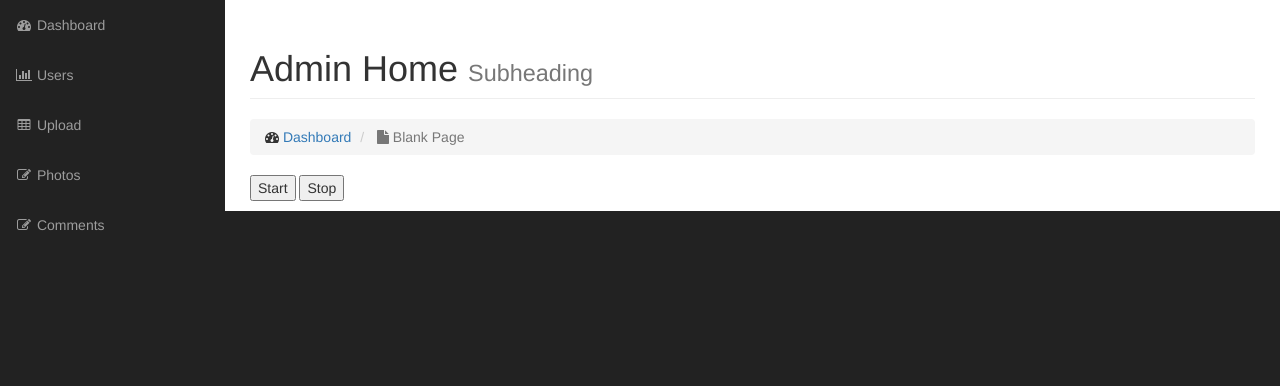
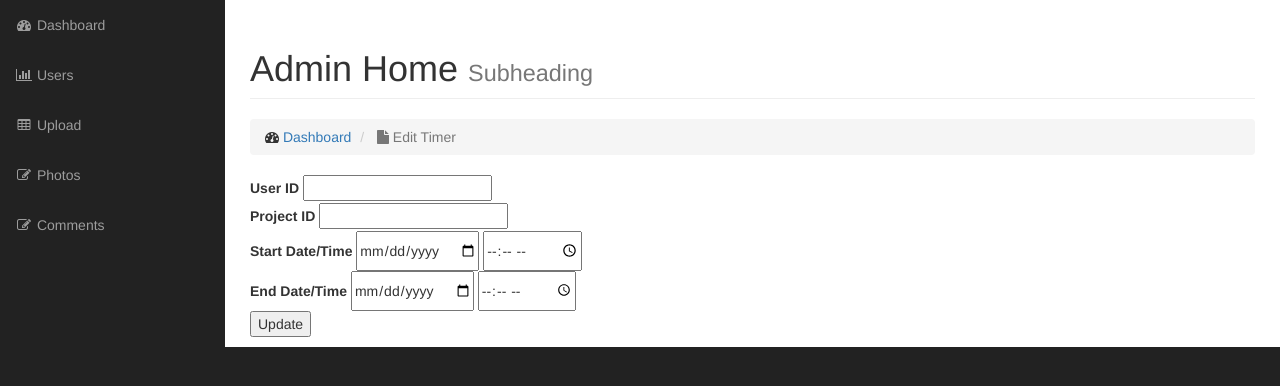
Before and after one commit to nkonstantino/timer, a PHP site: page /edit_timer.php in a window 1280 px wide. Shown: the part 51-437 px from the top of the page. Run offline with PHP 8.4, Linux system fonts and the light colour scheme; grey boxes labelled with a size stand in for pictures from a placeholder-image service; some libraries are stand-ins or nearby versions.

Commit message:
branch time

```diff
--- a/edit_timer.php
+++ b/edit_timer.php
@@ -8,10 +8,68 @@
             <?php include("includes/side_nav.php"); ?>
             <!-- /.navbar-collapse -->
         </nav>
+<?php
+//Send edited information to the server!
+//POST data to variables
+//convert back to unix time.
+//get E_time
+//SQL UPDATE query
 
+?>
         <div id="page-wrapper">
 
-            <?php include("includes/admin_content.php"); ?>
+            <div class="container-fluid">
+
+                <!-- Page Heading -->
+                <div class="row">
+                    <div class="col-lg-12">
+                        <h1 class="page-header">
+                            Admin Home
+                            <small>Subheading</small>
+                        </h1>
+                        <ol class="breadcrumb">
+                            <li>
+                                <i class="fa fa-dashboard"></i>  <a href="index.html">Dashboard</a>
+                            </li>
+                            <li class="active">
+                                <i class="fa fa-file"></i> Edit Timer
+                            </li>
+                        </ol>
+                    </div>
+                    <?php
+                    //Fill in form information!
+                    //GET T_id
+                    //SQL T_id, output U_id, P_id, S_time, E_time
+                    //convert S_time and E_time to date and time.
+                    if(isset($_GET['t_id'])){
+                        $t_id = $_GET['t_id'];
+                        $sql = "SELECT * FROM timer WHERE T_id = {$t_id}";
+                    }
+
+
+
+                    ?>
+                    <div class="col-lg-12">
+                            <form action="" method="post">
+                                   <!--T_id, U_id, P_id, S_time, E_time-->
+                                    <label for="u_id">User ID</label>
+                                    <input type="text" id="u_id"><br>
+                                    <label for="p_id">Project ID</label>
+                                    <input type="text" id="p_id"><br>
+                                    <label for="s_date">Start Date/Time</label>
+                                    <input type="date" id="s_date">
+                                    <input type="time" id="s_time"><br>
+                                    <label for="e_date">End Date/Time</label>
+                                    <input type="date" id="e_date">
+                                    <input type="time" id="e_time"><br>
+                                    <input type="submit" value="Update" name="update_timer">
+                            </form>
+                    </div>
+                </div>
+                <!-- /.row -->
+
+            </div>
+            <!-- /.container-fluid -->
 
         </div>
         <!-- /#page-wrapper -->
```
